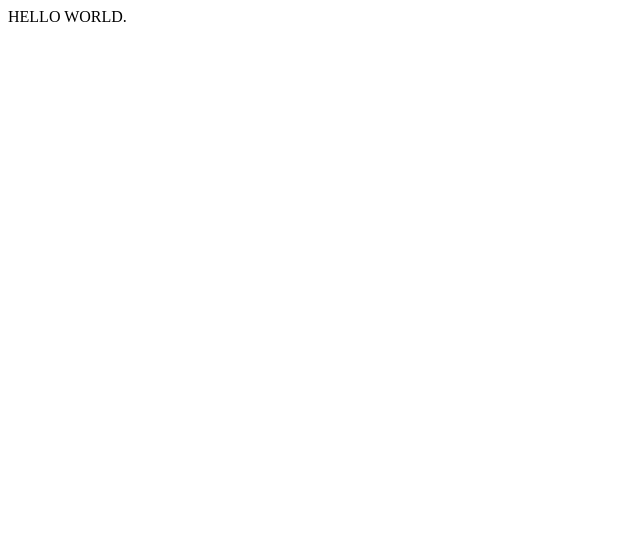
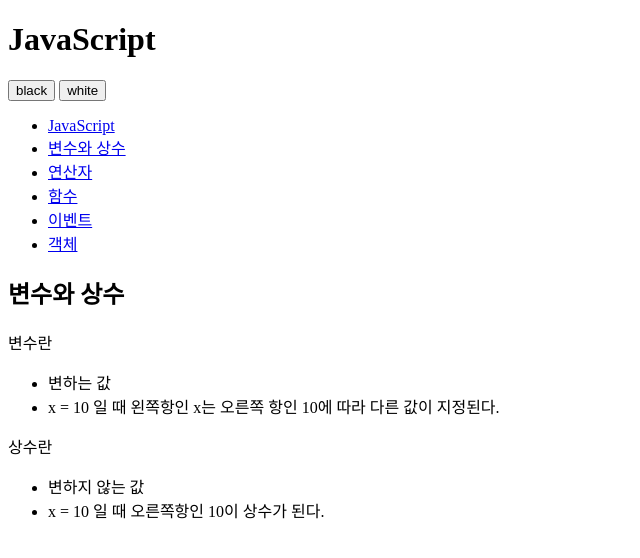
Before and after one commit to bigapple01/opentutorials-bigapple01, a plain HTML site: page index.html in a window 1280 px wide. Shown: the whole page, without its empty margins (0-640 px from the left). Drawn offline with Linux system fonts and the light colour scheme.

Commit message:
add html

```diff
--- a/index.html
+++ b/index.html
@@ -19,6 +19,49 @@
 	</head>
 
 	<body>
-HELLO WORLD.
+ <div>
+            <header>
+                <h1>JavaScript</h1>
+            </header>
+            <div id="toolbar">
+                <input type="button" value="black" />
+                <input type="button" value="white" />
+            </div>
+            <nav>
+                <ul>
+                    <li><a href="http://opentutorials.org/course/49/16">JavaScript</a></li>
+                    <li><a href="http://opentutorials.org/course/49/17">변수와 상수</a></li>
+                    <li><a href="http://opentutorials.org/course/49/18">연산자</a></li>
+                    <li><a href="http://opentutorials.org/course/49/19">함수</a></li>
+                    <li><a href="http://opentutorials.org/course/49/20">이벤트</a></li>
+                    <li><a href="http://opentutorials.org/course/49/21">객체</a></li>
+                </ul>
+            </nav>
+            <article>
+                <h2>변수와 상수</h2>
+                <div>
+                    <p>변수란</p>
+                    <ul>
+                        <li>
+                            변하는 값
+                        </li>
+                        <li>
+                            x = 10 일 때 왼쪽항인 x는 오른쪽 항인 10에 따라 다른 값이 지정된다.
+                        </li>
+                    </ul>
+                    <p>
+                        상수란
+                    </p>
+                    <ul>
+                        <li>
+                            변하지 않는 값
+                        </li>
+                        <li>
+                            x = 10 일 때 오른쪽항인 10이 상수가 된다.
+                        </li>
+                    </ul>
+                </div>
+            </article>
+        </div>
 	</body>
 </html>
```
